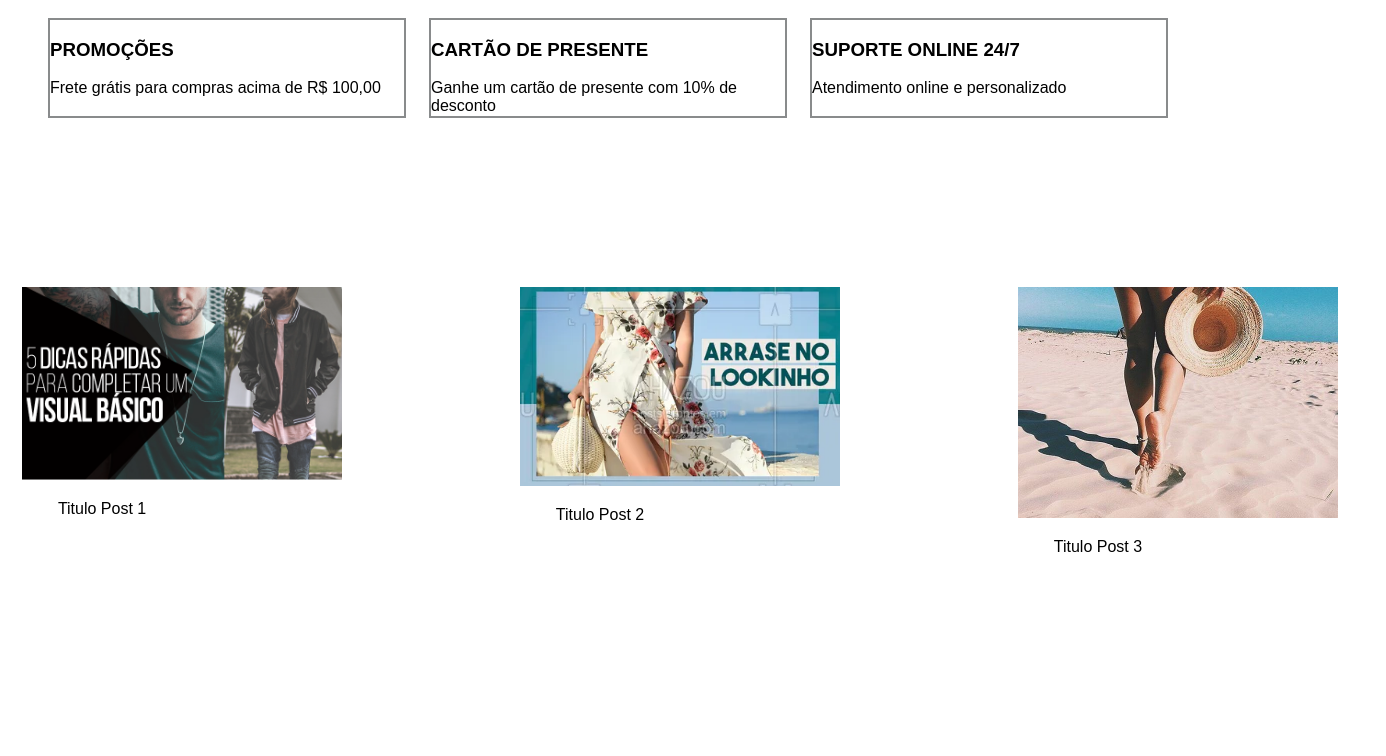
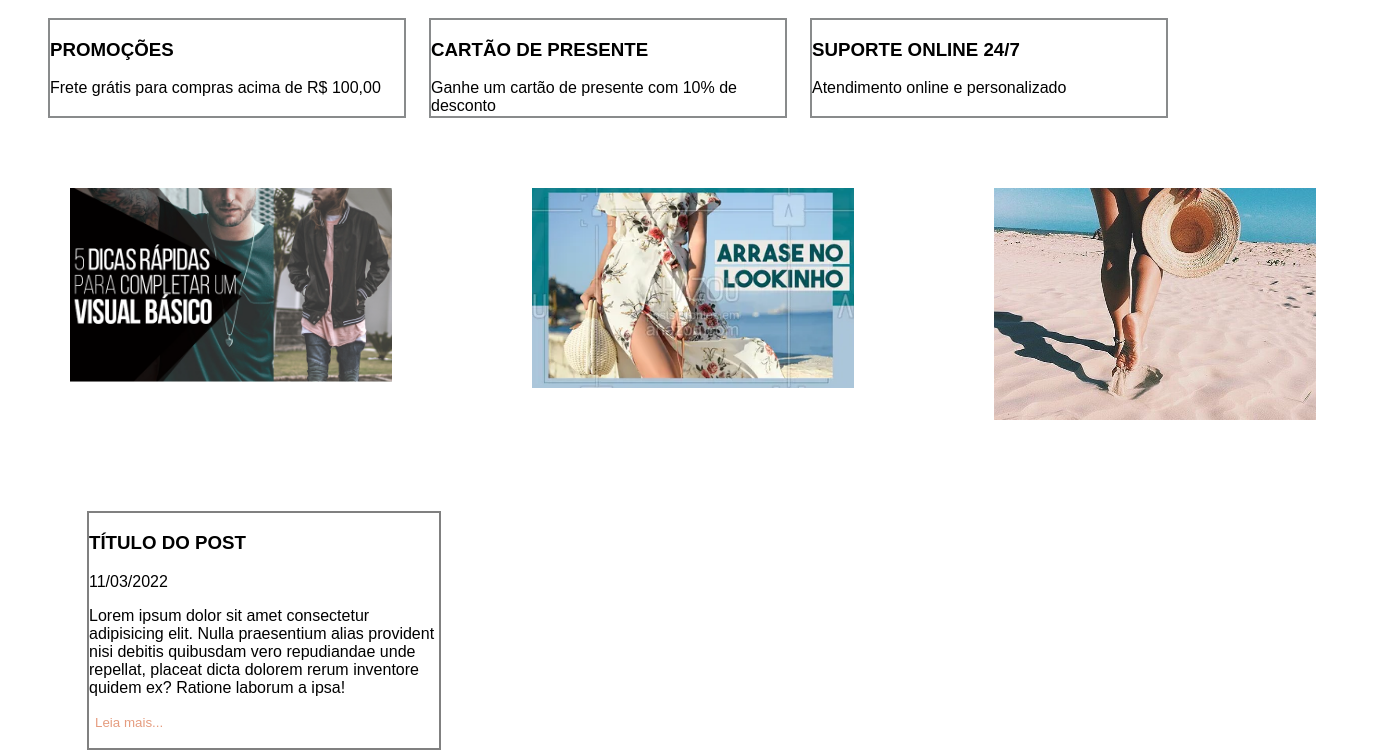
Before and after one commit to Yonatha/javascript-estudo, a Vue app in the folder loja/frontend/: page / in a window 1280 px wide. Shown: the part 649-1405 px from the top of the page, 1386 px wide, since content can reach past the window. Built offline with nearby package versions, Linux system fonts and the light colour scheme.

Commit message:
nova atualizacao

```diff
--- a/loja/frontend/src/components/layout/UltimasBlog.vue
+++ b/loja/frontend/src/components/layout/UltimasBlog.vue
@@ -2,15 +2,12 @@
     <div class="container">
         <div class="imagem">
             <img src="images/post1.png" alt="post1">
-            <p>Titulo Post 1</p>
         </div>
         <div class="imagem">
             <img src="images/post2.png" alt="post2">
-            <p>Titulo Post 2</p>
         </div>
         <div class="imagem">
             <img src="images/post3.png" alt="post3">
-            <p>Titulo Post 3</p>
         </div>
     </div>
 
@@ -18,20 +15,21 @@
 
 <style>
 .container {
-    display: inline-flex;
+    display:inline-flex;
     justify-content: center;
-    max-width: 1200px;
+    max-width: auto;
     margin: 0 auto;
 }
 
 .imagem {
     flex: 0 0 calc(33.33% - 20%);
-    margin: 169px;
+    margin: 70px;
     text-align: center;
 }
 
 .imagem img {
-    max-width: 200%;
+    width: 322px;
+    height: auto;
 }
 
 .imagem p {
```
